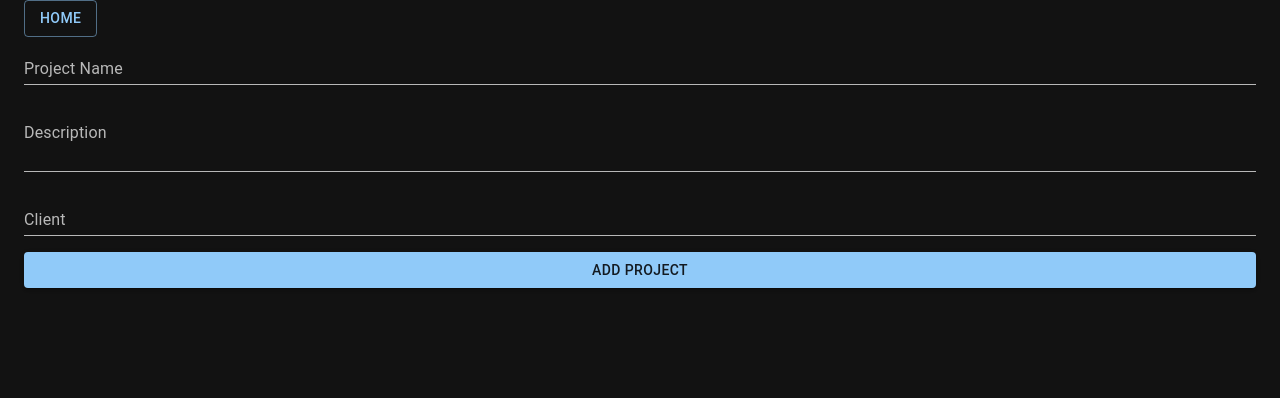
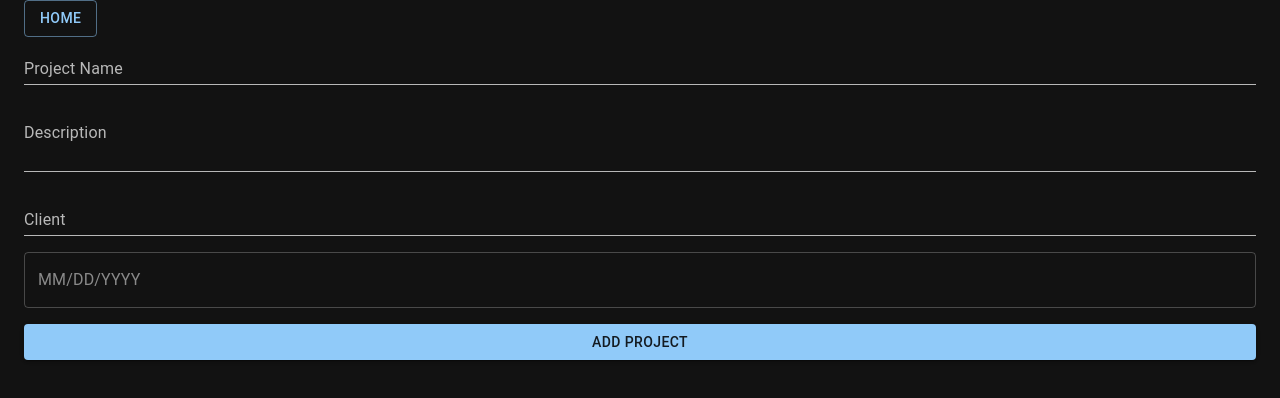
Before and after one commit to infantGrandpa/taskboard-timer, a React (Vite) app in the folder taskboard-timer/: page /new-project in a window 1280 px wide. Shown: the top 398 px of the page. Built offline with nearby package versions, Linux system fonts and the light colour scheme.

Commit message:
Add mui date pickers and date-fns

```diff
--- a/taskboard-timer/package.json
+++ b/taskboard-timer/package.json
@@ -15,7 +15,9 @@
         "@emotion/styled": "^11.11.0",
         "@mui/icons-material": "^5.15.11",
         "@mui/material": "^5.15.11",
+        "@mui/x-date-pickers": "^6.19.6",
         "@tauri-apps/api": "^1.5.2",
+        "date-fns": "^3.3.1",
         "react": "^18.2.0",
         "react-dom": "^18.2.0",
         "react-router-dom": "^6.22.2"
--- a/taskboard-timer/src/App.tsx
+++ b/taskboard-timer/src/App.tsx
@@ -4,6 +4,8 @@ import ProjectsGrid from "./components/ProjectsGrid";
 import { useEffect } from "react";
 import { BrowserRouter, Route, Routes } from "react-router-dom";
 import NewProjectForm from "./components/NewProjectForm";
+import { LocalizationProvider } from "@mui/x-date-pickers";
+import { AdapterDateFns } from "@mui/x-date-pickers/AdapterDateFnsV3";
 
 declare module "@mui/material/styles" {
     interface Theme {
@@ -28,6 +30,7 @@ function App() {
     }, []);
 
     return (
+        <LocalizationProvider dateAdapter={AdapterDateFns}>
             <ThemeProvider theme={theme}>
                 <CssBaseline />
                 <Container maxWidth="xl">
@@ -42,6 +45,7 @@ function App() {
                     </BrowserRouter>
                 </Container>
             </ThemeProvider>
+        </LocalizationProvider>
     );
 }
 
--- a/taskboard-timer/src/components/NewProjectForm.tsx
+++ b/taskboard-timer/src/components/NewProjectForm.tsx
@@ -2,6 +2,7 @@ import { Button, Stack, TextField } from "@mui/material";
 import { Link } from "react-router-dom";
 import { ProjectCreationData, addProject } from "../services/projectService";
 import { useState } from "react";
+import { DatePicker } from "@mui/x-date-pickers";
 
 const NewProjectForm = () => {
     const [projectName, setProjectName] = useState("");
@@ -58,6 +59,7 @@ const NewProjectForm = () => {
                     value={client}
                     onChange={(e) => setClient(e.target.value)}
                 />
+                <DatePicker />
                 <Button
                     variant="contained"
                     onClick={handleAddProject}
```
Also changed, not shown: 1 other file (tests, documents, lock files or other folders). Lines whose indentation alone changed are shown as unchanged.
